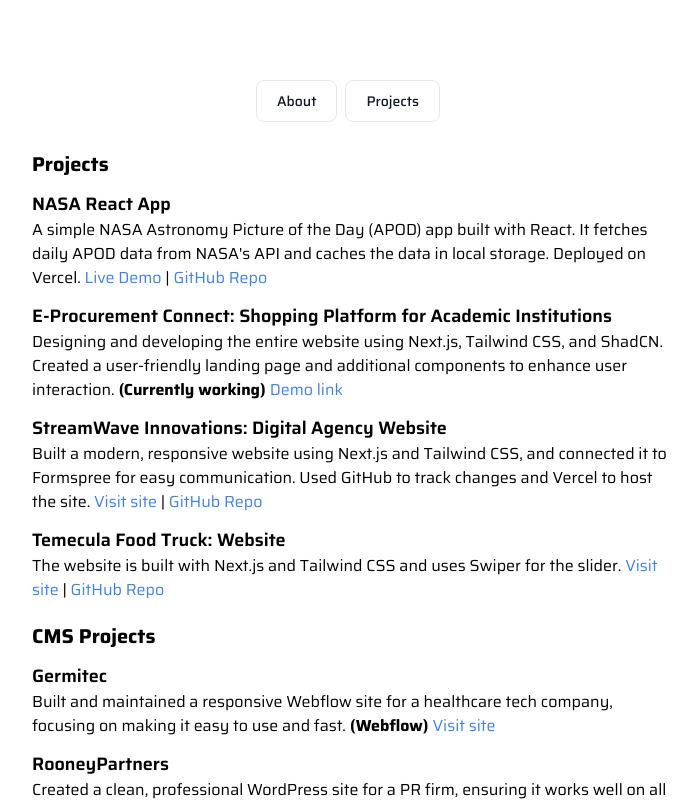
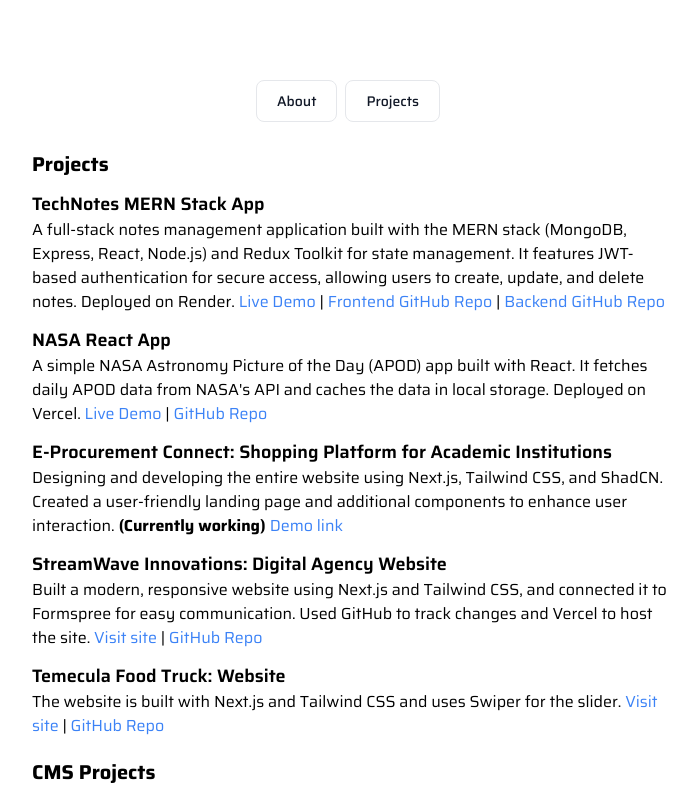
Before and after one commit to yusufkarakaya/yusufkarakaya-nextjs, a Next.js app: page /projects in a window 1280 px wide. Shown: the top 801 px of the page, without its empty margins (288-985 px from the left). Built offline with nearby package versions, Linux system fonts and the light colour scheme.

Commit message:
added project

```diff
--- a/app/projects/page.jsx
+++ b/app/projects/page.jsx
@@ -9,6 +9,46 @@
           <Navbar />
           <div className="mt-5">
             <h2 className="text-lg md:text-xl font-bold">Projects</h2>
+
+            {/* TechNotes MERN Stack App */}
+            <div className="mt-3">
+              <h3 className="text-md md:text-lg font-semibold">
+                TechNotes MERN Stack App
+              </h3>
+              <p className="text-sm md:text-base">
+                A full-stack notes management application built with the MERN
+                stack (MongoDB, Express, React, Node.js) and Redux Toolkit for
+                state management. It features JWT-based authentication for
+                secure access, allowing users to create, update, and delete
+                notes. Deployed on Render.{" "}
+                <a
+                  className="text-blue-500"
+                  href="https://technotes-api-f7ke.onrender.com/"
+                  target="_blank"
+                  rel="noopener noreferrer"
+                >
+                  Live Demo
+                </a>{" "}
+                |{" "}
+                <a
+                  className="text-blue-500"
+                  href="https://github.com/yusufkarakaya/technotes/tree/main"
+                  target="_blank"
+                  rel="noopener noreferrer"
+                >
+                  Frontend GitHub Repo
+                </a>{" "}
+                |{" "}
+                <a
+                  className="text-blue-500"
+                  href="https://github.com/yusufkarakaya/technotes-backend"
+                  target="_blank"
+                  rel="noopener noreferrer"
+                >
+                  Backend GitHub Repo
+                </a>
+              </p>
+            </div>
 
             <div className="mt-3">
               <h3 className="text-md md:text-lg font-semibold">
```
